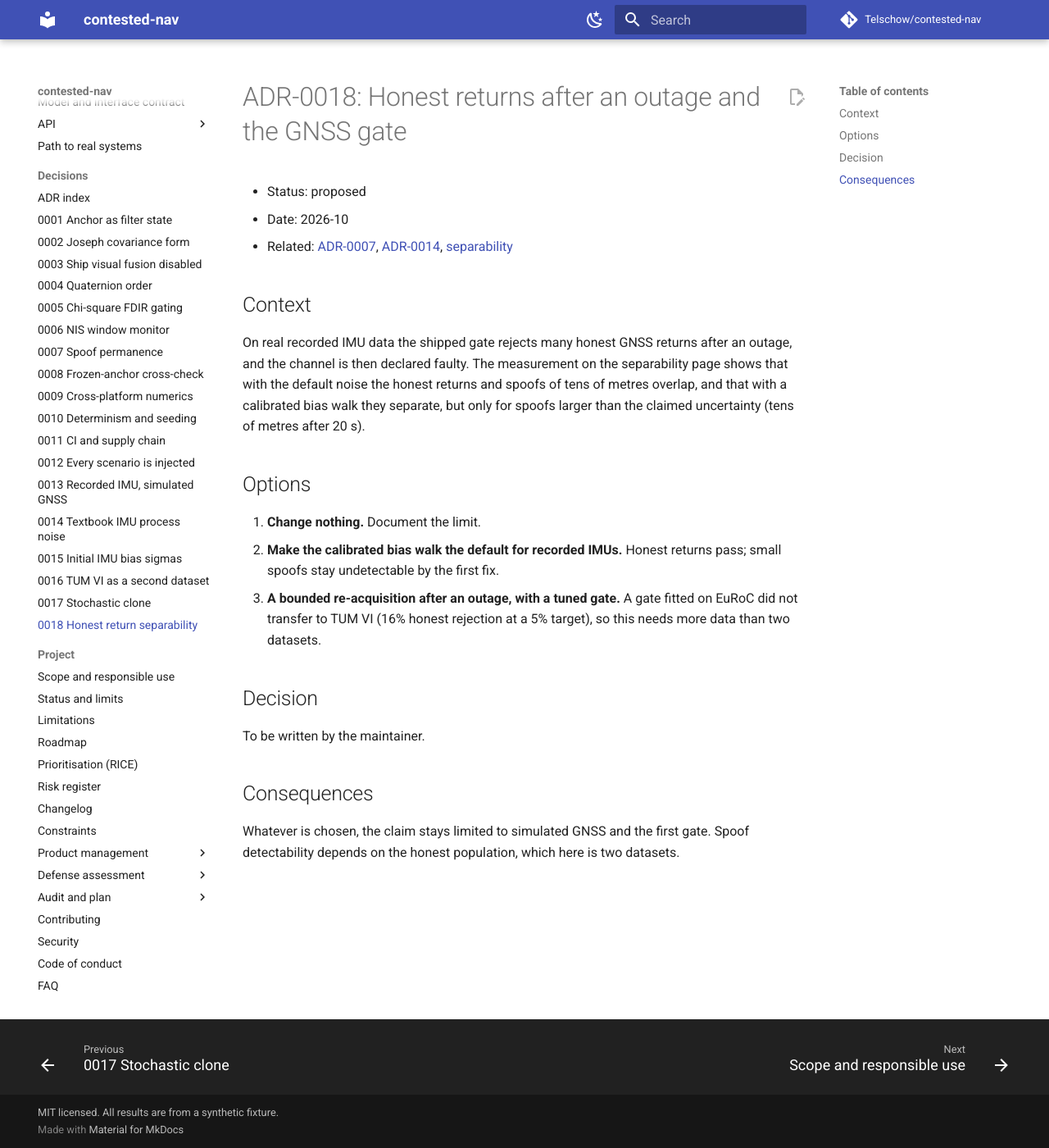
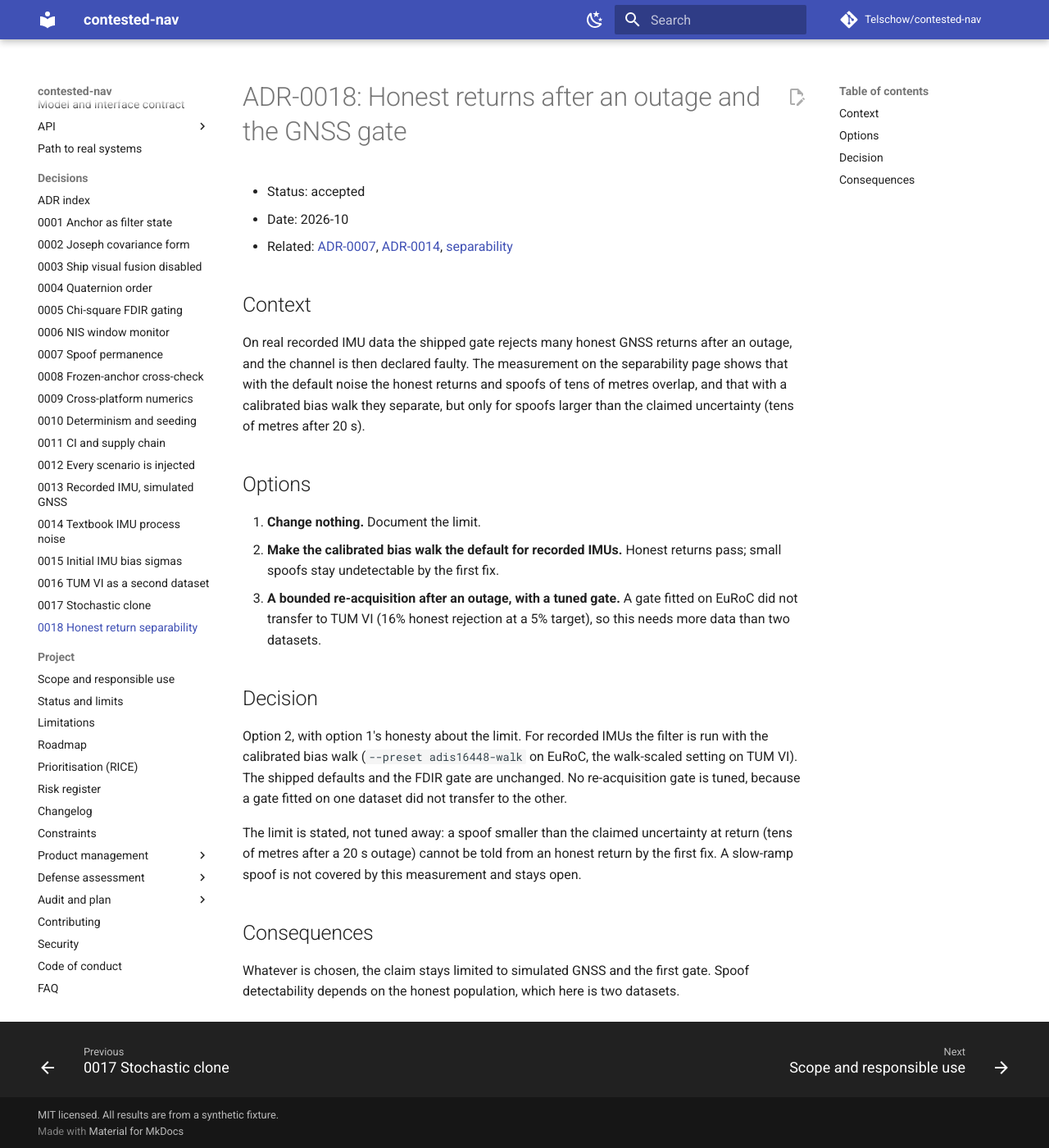
Before and after one commit to Telschow/contested-nav, an MkDocs documentation site: the page built from docs/adr/0018-honest-return-separability.md, in a window 1280 px wide and 1400 px high. Shown: the whole window at 82% size. Built offline with MkDocs 1.6.1 and Material for MkDocs 9.7.7, drawn with Linux system fonts in a browser that asks for light colours; comment, search, counter and statistics services are not loaded.

Commit message:
docs: accept ADR-0018; fix the two links that broke the strict docs build; clear uv.lock mentions
Co-Authored-By: Claude Sonnet 5.5 <noreply@anthropic.com>

```diff
--- a/docs/adr/0018-honest-return-separability.md
+++ b/docs/adr/0018-honest-return-separability.md
@@ -1,6 +1,6 @@
 # ADR-0018: Honest returns after an outage and the GNSS gate
 
-- Status: proposed
+- Status: accepted
 - Date: 2026-10
 - Related: [ADR-0007](0007-spoof-permanence-hysteresis.md), [ADR-0014](0014-textbook-imu-process-noise-by-default.md), [separability](../separability.md)
 
@@ -21,7 +21,13 @@ spoofs larger than the claimed uncertainty (tens of metres after 20 s).
 
 ## Decision
 
-To be written by the maintainer.
+Option 2, with option 1's honesty about the limit. For recorded IMUs the filter is run with the calibrated bias
+walk (`--preset adis16448-walk` on EuRoC, the walk-scaled setting on TUM VI). The shipped defaults and the FDIR gate
+are unchanged. No re-acquisition gate is tuned, because a gate fitted on one dataset did not transfer to the other.
+
+The limit is stated, not tuned away: a spoof smaller than the claimed uncertainty at return (tens of metres after
+a 20 s outage) cannot be told from an honest return by the first fix. A slow-ramp spoof is not covered by this
+measurement and stays open.
 
 ## Consequences
 
```
Also changed, not shown: CHANGELOG.md (+3 -4 lines), RISKS.md (+1 -1 lines), ROADMAP.md (+2 -2 lines), docs/adr/index.md (+1 -1 lines), docs/product_management/04_sensor_sync_and_calibration_spec.md (+1 -1 lines), docs/separability.md (+1 -1 lines), 1 other file.
